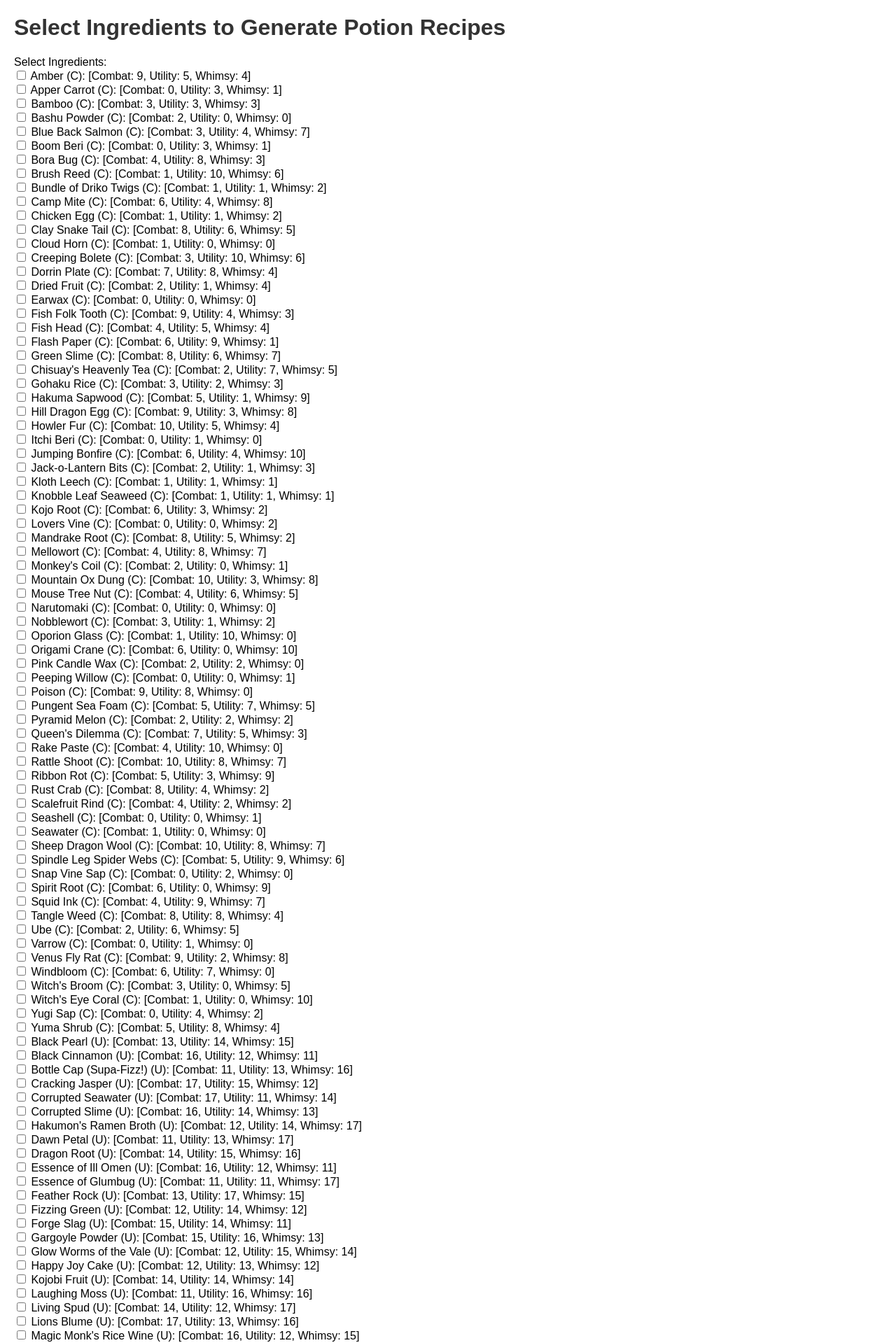
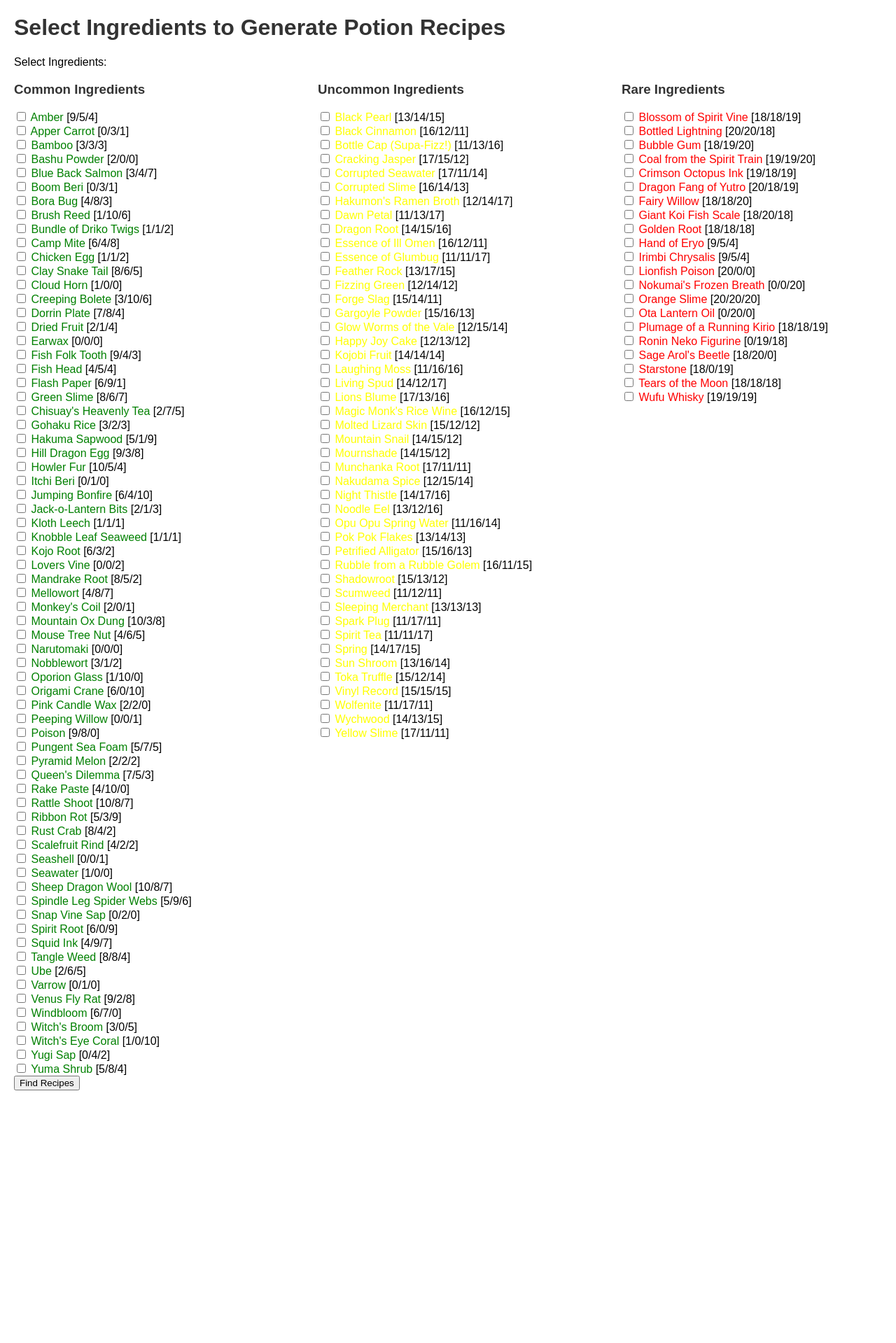
Before and after one commit to billhanscom/Obojima, a Flask app: page / in a window 1280 px wide. Shown: the top 1919 px of the page at 70% size. After the commit the page ends 1558 px from the top, so only its background shows below. Run offline with Flask 3, Linux system fonts and the light colour scheme; data comes from the database, SQL or seed files in the repository.

Commit message:
Add files via upload

```diff
--- a/app.py
+++ b/app.py
@@ -16,7 +16,12 @@ def index():
     conn = get_db_connection()
     ingredients = conn.execute("SELECT name, rarity, combat, utility, whimsy FROM ingredients").fetchall()
     conn.close()
-    return render_template('index.html', ingredients=ingredients)
+    # Separate ingredients by rarity for display in columns
+    common_ingredients = [ing for ing in ingredients if ing['rarity'] == 'C']
+    uncommon_ingredients = [ing for ing in ingredients if ing['rarity'] == 'U']
+    rare_ingredients = [ing for ing in ingredients if ing['rarity'] == 'R']
+    return render_template('index.html', common_ingredients=common_ingredients,
+                           uncommon_ingredients=uncommon_ingredients, rare_ingredients=rare_ingredients)
 
 # Calculate all possible recipes based on selected ingredients
 @app.route('/get-recipes', methods=['POST'])
@@ -31,7 +36,7 @@ def get_recipes():
     conn.close()
 
     # Calculate all possible recipes from every combination of three ingredients
-    possible_recipes = []
+    possible_recipes = {'Combat': [], 'Utility': [], 'Whimsy': []}
     for combo in combinations(ingredient_data, 3):
         total_combat = sum([ing['combat'] for ing in combo])
         total_utility = sum([ing['utility'] for ing in combo])
@@ -61,7 +66,11 @@ def get_recipes():
                 } for ing in combo
             ]
         }
-        possible_recipes.append(recipe)
+        possible_recipes[potion_type].append(recipe)
+
+    # Sort each potion type's recipes alphabetically by potion type
+    for potions in possible_recipes.values():
+        potions.sort(key=lambda x: x['potion_type'])
 
     # Return list of possible recipes as JSON
     return jsonify(possible_recipes)
--- a/static/script.js
+++ b/static/script.js
@@ -10,17 +10,26 @@ async function findRecipes() {
         body: JSON.stringify({ ingredients: selectedIngredients })
     });
 
-    // Display each possible recipe from the response
+    // Display each possible recipe from the response in columns by potion type
     const recipes = await response.json();
     const resultsDiv = document.getElementById('results');
-    if (recipes.length > 0) {
-        resultsDiv.innerHTML = recipes.map(recipe => {
-            const ingredientsList = recipe.ingredients.map(ing => `
-                <li>${ing.name} (${ing.rarity}): [Combat: ${ing.combat}, Utility: ${ing.utility}, Whimsy: ${ing.whimsy}]</li>
-            `).join('');
-            return `<h3>${recipe.potion_type}</h3><ul>${ingredientsList}</ul>`;
-        }).join('');
-    } else {
-        resultsDiv.innerHTML = '<p>No matching recipes found</p>';
-    }
+    resultsDiv.innerHTML = '';
+
+    ['Combat', 'Utility', 'Whimsy'].forEach(type => {
+        const column = document.createElement('div');
+        column.classList.add('recipe-column');
+        column.innerHTML = `<h3>${type} Potions</h3>`;
+
+        if (recipes[type] && recipes[type].length > 0) {
+            column.innerHTML += recipes[type].map(recipe => {
+                const ingredientsList = recipe.ingredients.map(ing => `
+                    <li><span class="${ing.rarity.toLowerCase()}">${ing.name}</span> [${ing.combat}/${ing.utility}/${ing.whimsy}]</li>
+                `).join('');
+                return `<h4>${recipe.potion_type}</h4><ul>${ingredientsList}</ul>`;
+            }).join('');
+        } else {
+            column.innerHTML += '<p>No recipes found</p>';
+        }
+        resultsDiv.appendChild(column);
+    });
 }
--- a/static/style.css
+++ b/static/style.css
@@ -3,7 +3,7 @@ body {
     margin: 20px;
 }
 
-h1 {
+h1, h3 {
     color: #333;
 }
 
@@ -11,9 +11,49 @@ h1 {
     margin-bottom: 20px;
 }
 
-#results p {
+.ingredient-columns {
+    display: flex;
+    justify-content: space-between;
+}
+
+.column {
+    width: 30%;
+}
+
+.common {
+    color: green;
+}
+
+.uncommon {
+    color: yellow;
+}
+
+.rare {
+    color: red;
+}
+
+#results {
+    display: flex;
+    justify-content: space-between;
+    margin-top: 20px;
+}
+
+.recipe-column {
+    width: 30%;
+}
+
+#results h3 {
+    color: #0056b3;
+}
+
+#results ul {
+    list-style-type: none;
+    padding-left: 0;
+}
+
+#results li {
     background-color: #f2f2f2;
-    padding: 10px;
+    padding: 8px;
     margin: 5px 0;
     border: 1px solid #ddd;
 }
--- a/templates/index.html
+++ b/templates/index.html
@@ -11,15 +11,42 @@
     <!-- Ingredient selection form -->
     <form id="ingredientForm">
         <label>Select Ingredients:</label><br>
-        {% for ingredient in ingredients %}
-            <input type="checkbox" name="ingredient" value="{{ ingredient['name'] }}">
-            {{ ingredient['name'] }} ({{ ingredient['rarity'] }}):
-            [Combat: {{ ingredient['combat'] }}, Utility: {{ ingredient['utility'] }}, Whimsy: {{ ingredient['whimsy'] }}]<br>
-        {% endfor %}
+
+        <div class="ingredient-columns">
+            <!-- Common Ingredients Column -->
+            <div class="column">
+                <h3>Common Ingredients</h3>
+                {% for ingredient in common_ingredients %}
+                    <input type="checkbox" name="ingredient" value="{{ ingredient['name'] }}">
+                    <span class="common">{{ ingredient['name'] }}</span> [{{ ingredient['combat'] }}/{{ ingredient['utility'] }}/{{ ingredient['whimsy'] }}]<br>
+                {% endfor %}
+            </div>
+
+            <!-- Uncommon Ingredients Column -->
+            <div class="column">
+                <h3>Uncommon Ingredients</h3>
+                {% for ingredient in uncommon_ingredients %}
+                    <input type="checkbox" name="ingredient" value="{{ ingredient['name'] }}">
+                    <span class="uncommon">{{ ingredient['name'] }}</span> [{{ ingredient['combat'] }}/{{ ingredient['utility'] }}/{{ ingredient['whimsy'] }}]<br>
+                {% endfor %}
+            </div>
+
+            <!-- Rare Ingredients Column -->
+            <div class="column">
+                <h3>Rare Ingredients</h3>
+                {% for ingredient in rare_ingredients %}
+                    <input type="checkbox" name="ingredient" value="{{ ingredient['name'] }}">
+                    <span class="rare">{{ ingredient['name'] }}</span> [{{ ingredient['combat'] }}/{{ ingredient['utility'] }}/{{ ingredient['whimsy'] }}]<br>
+                {% endfor %}
+            </div>
+        </div>
+
         <button type="button" onclick="findRecipes()">Find Recipes</button>
     </form>
 
-    <div id="results"></div>
+    <div id="results" class="recipe-columns">
+        <!-- Results will be displayed in this section -->
+    </div>
 
     <script src="{{ url_for('static', filename='script.js') }}"></script>
 </body>
```
